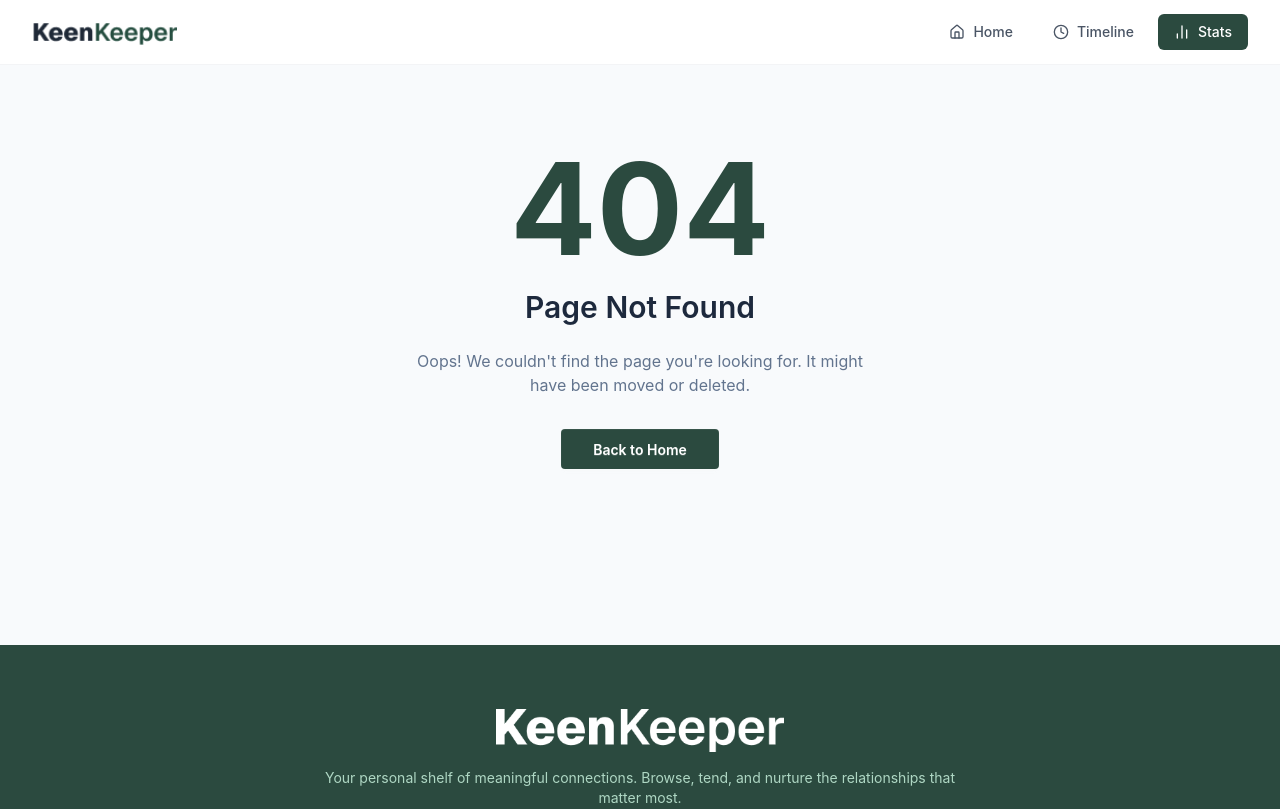
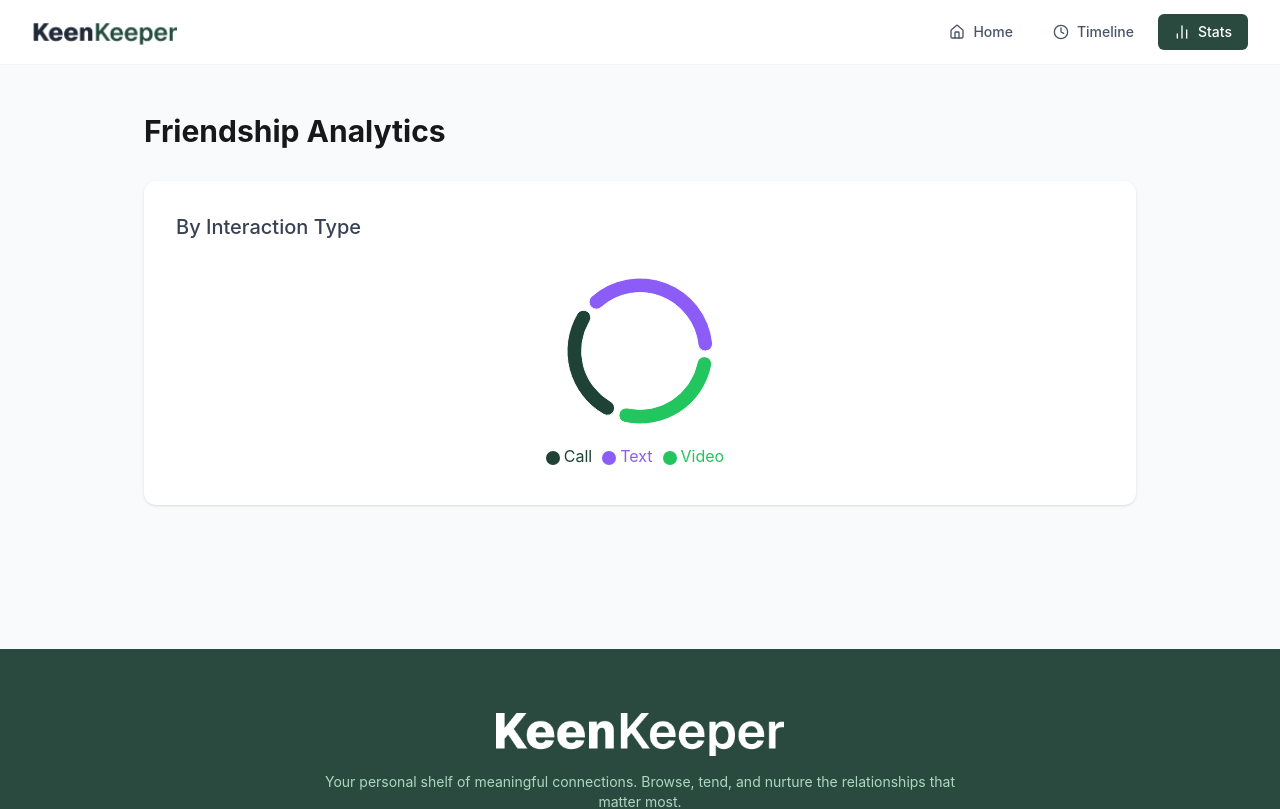
Before and after one commit to raihanuIR/Assign07, a React (Vite) app: page /stats in a window 1280 px wide. Shown: the top 809 px of the page. Built offline with nearby package versions, Linux system fonts and the light colour scheme.

Commit message:
added stats chart and readme file

```diff
--- a/package.json
+++ b/package.json
@@ -16,6 +16,7 @@
     "react-dom": "^19.2.6",
     "react-router": "^7.15.1",
     "react-toastify": "^11.1.0",
+    "recharts": "^3.8.1",
     "tailwindcss": "^4.3.0"
   },
   "devDependencies": {
--- a/src/main.jsx
+++ b/src/main.jsx
@@ -10,6 +10,8 @@
 import NotFound from './pages/NotFound'
 import { ToastContainer } from 'react-toastify'
 import 'react-toastify/dist/ReactToastify.css'
+import Stats from './pages/Stats'
+
 
 const router = createBrowserRouter([
   {
@@ -27,6 +29,10 @@
       {
         path: 'timeline',
         element: <Timeline />,
+      },
+      {
+        path: 'stats',
+        element: <Stats />,
       },
       {
         path: '*',
--- a/src/pages/Stats.jsx
+++ b/src/pages/Stats.jsx
@@ -0,0 +1,36 @@
+import { Pie, PieChart, Legend } from 'recharts';
+
+// #region Sample data
+const data = [
+    { name: 'Text', value: 400, fill: '#8b5cf6' },
+    { name: 'Call', value: 300, fill: '#1f4236' },
+    { name: 'Video', value: 300, fill: '#22c55e' },
+];
+
+// #endregion
+export default function Stats({ isAnimationActive = true }) {
+    return (
+        <div className="max-w-5xl mx-auto px-4 py-12 w-full">
+            <h1 className="text-3xl font-bold mb-8">Friendship Analytics</h1>
+            <div className="bg-white rounded-xl shadow-sm p-8 flex flex-col items-center">
+                <h2 className="w-full text-left text-gray-700 font-medium text-xl mb-8">By Interaction Type</h2>
+
+                <PieChart width={250} height={200}>
+                    <Pie
+                        data={data}
+                        innerRadius="80%"
+                        outerRadius="100%"
+                        // Corner radius is the rounded edge of each pie slice
+                        cornerRadius="50%"
+                        fill="#8884d8"
+                        // padding angle is the gap between each pie slice
+                        paddingAngle={5}
+                        dataKey="value"
+                        isAnimationActive={isAnimationActive}
+                    />
+                    <Legend iconType="circle" wrapperStyle={{ paddingTop: '20px',}} />
+                </PieChart>
+            </div>
+        </div>
+    );
+}
```
Also changed, not shown: 2 other files (tests, documents, lock files or other folders).
